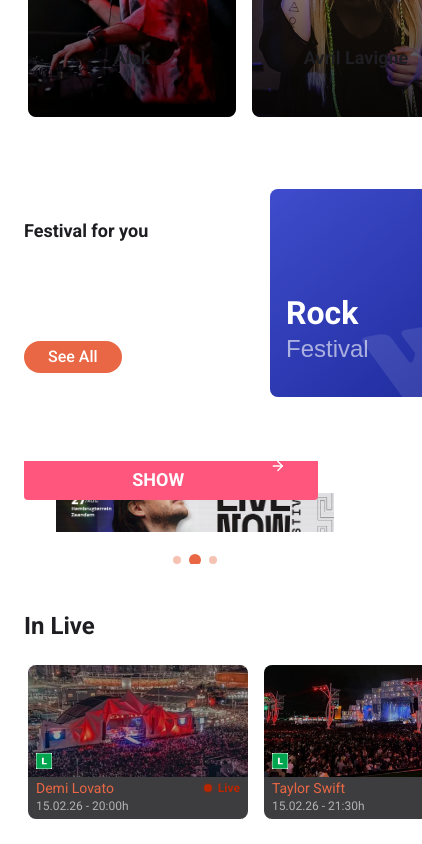
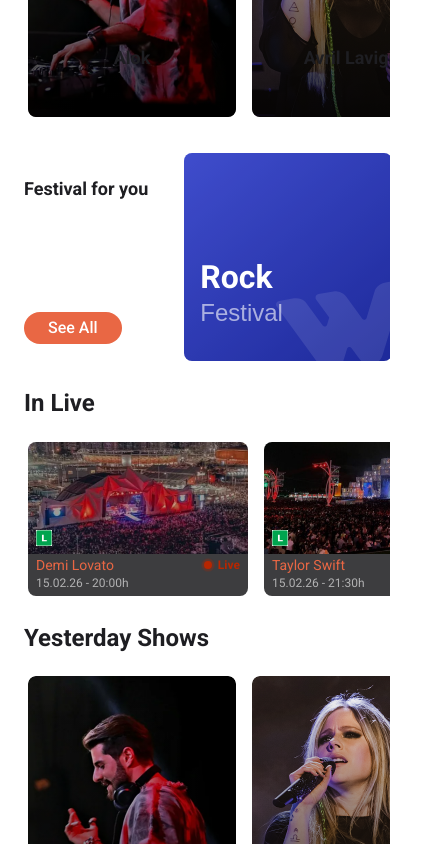
Before and after one commit to joctansilva/fe-next-teste-watch-brasil, a Next.js app: page / in a window 390 px wide. Shown: the part 1156-2000 px from the top of the page, 422 px wide, since content can reach past the window. Built offline with nearby package versions, Linux system fonts and the light colour scheme; a web font is replaced by a local one.

Commit message:
ajsutes mobile

```diff
--- a/app/(features)/(pages)/(home)/components/GenreSection/GenreSection.tsx
+++ b/app/(features)/(pages)/(home)/components/GenreSection/GenreSection.tsx
@@ -14,11 +14,14 @@
     <section className="relative">
       <div className="flex items-center gap-8">
         {/* Coluna Esquerda - Informações */}
-        <div className="relative z-10 flex shrink-0 flex-col justify-center gap-4 bg-background pr-8 h-52">
+        <div className="relative z-10 flex shrink-0 flex-col justify-center gap-4 bg-background  md:pr-8 h-52">
           <Text variant="subtitle" as="h2">
             Festival for you
           </Text>
-          <Text variant="paragraph" className="max-w-xs text-white/80 w-44.5">
+          <Text
+            variant="paragraph"
+            className="max-w-xs text-white/80 w-28 md:w-44.5 text-sm"
+          >
             Explore your favorite genres and discover new rhythms to love!
           </Text>
           <div>
--- a/app/(features)/(pages)/(home)/components/HomePage/HomePage.tsx
+++ b/app/(features)/(pages)/(home)/components/HomePage/HomePage.tsx
@@ -21,7 +21,7 @@
       <Hero />
       {/* Conteúdo da página */}
       <div className="min-h-screen bg-background p-6 md:p-14">
-        <div className="mx-auto max-w-480 space-y-12">
+        <div className="mx-auto max-w-480 space-y-3 md:space-y-12">
           {/* Line Up */}
           <ShowSection
             title="Line Up"
@@ -32,7 +32,11 @@
           {/* Festival for you */}
           <Genre />
           {/* CTA */}
-          <CtaBanner autoPlay slides={banners[0].slides} />
+          <CtaBanner
+            autoPlay
+            slides={banners[0].slides}
+            className="hidden md:flex"
+          />
           {/* In Live */}
           <LiveSection />
           {/* Yesterday Shows*/}
@@ -47,7 +51,11 @@
             adPosition={7}
           />
           {/* CTA 2 */}
-          <CtaBanner autoPlay slides={banners[1].slides} />
+          <CtaBanner
+            autoPlay
+            slides={banners[1].slides}
+            className="hidden md:flex"
+          />
           {/* Watch Again */}
           <ShowSection title="Watch Again" shows={getWatchAgainShows()} />
         </div>
--- a/app/globals.css
+++ b/app/globals.css
@@ -28,6 +28,11 @@
   background: var(--background);
   color: var(--foreground);
   font-family: var(--font-roboto), sans-serif;
+  overflow-x: hidden;
+}
+
+html {
+  overflow-x: hidden;
 }
 
 /* Esconder scrollbar mantendo funcionalidade */
--- a/components/layout/Footer/Footer.tsx
+++ b/components/layout/Footer/Footer.tsx
@@ -5,30 +5,40 @@
   return (
     <footer className="w-full border-t border-white/10 bg-secondary text-neutral-300">
       <div className="mx-auto max-w-480 px-6 py-12 md:px-14">
-        <div className="grid gap-10 md:grid-cols-2 lg:grid-cols-[3fr_1fr]">
-          {/* Left Column - Legal, Social, Links */}
-          <div>
-            {/* Legal Text */}
-            <Text variant="small" className="leading-relaxed text-neutral-400">
+        <div className="flex flex-col gap-6 md:grid md:gap-10 md:grid-cols-2 lg:grid-cols-[3fr_1fr]">
+          <Text
+            variant="small"
+            className="order-1 leading-relaxed text-neutral-400 md:order-0"
+          >
             heck the Parental Guidance Rating © 2024 WarnerMedia Direct Latin
             America, LLC. All rights reserved. Max is used under license.
             <br />© 2024 Globo Comunicação e Participações S.A. All rights
             reserved. Big Brother Brasil is used under license. The trademarks
-              GLOBO®, TV GLOBO®, GLOBO NEWS®, CANAL BRASIL®, SPORTV®,
-              MULTISHOW®, OFF®, GNT®, BIS®, GLOOBINHO®, GLOOB®, VIVA®, MODO
-              VIAGEM®, PREMIERE®, and COMBATE® are properties of Globo
-              Comunicação e Participações S.A.
+            GLOBO®, TV GLOBO®, GLOBO NEWS®, CANAL BRASIL®, SPORTV®, MULTISHOW®,
+            OFF®, GNT®, BIS®, GLOOBINHO®, GLOOB®, VIVA®, MODO VIAGEM®,
+            PREMIERE®, and COMBATE® are properties of Globo Comunicação e
+            Participações S.A.
             <br />© 2024 NBCUniversal. All rights reserved. The Universal,
             Studio Universal, and USA Network trademarks are properties of
             NBCUniversal.
             <br />© 2024 Telecine Programação De Filmes Ltda. All rights
             reserved. The registered trademarks TELECINE® and MEGAPIX® are
-              properties of Telecine Programação De Filmes Ltda.Paramount+ ©
-              2024 Paramount. All rights reserved.{" "}
+            properties of Telecine Programação De Filmes Ltda.Paramount+ © 2024
+            Paramount. All rights reserved.{" "}
           </Text>
 
-            {/* Social Icons */}
-            <div className="mt-6 flex items-center h-10 gap-8 text-neutral-400">
+          <div className="order-2 flex justify-center md:order-0 md:justify-start lg:justify-end">
+            <Image src="/logo.svg" width={160} height={10} alt="img" />
+          </div>
+
+          <Text
+            variant="paragraph"
+            className="order-3 text-center text-xs text-neutral-500 md:order-0 md:text-left lg:text-right"
+          >
+            © 2024 Watch Brasil. All rights reserved{" "}
+          </Text>
+
+          <div className="order-4 flex items-center justify-center h-10 gap-8 text-neutral-400 md:order-0 md:justify-start">
             <Icon name="youtube" size={24} />
             <Icon name="linkedin" size={24} />
             <Icon name="instagram" size={24} />
@@ -37,27 +47,15 @@
             <Icon name="twitter" size={24} />
           </div>
 
-            {/* Footer Links */}
-            <div className="mt-8 flex flex-wrap gap-6 text-sm">
+          <div className="order-5 flex justify-center gap-4 md:order-0 md:justify-start lg:justify-end">
+            <Image src="/gplay.png" width={135} height={10} alt="img" />
+            <Image src="/applestore.png" width={135} height={10} alt="img" />
+          </div>
+
+          <div className="order-6 flex flex-wrap justify-center gap-6 text-sm md:order-0 md:justify-start">
             <a className="cursor-pointer">About Labs Festival</a>
             <a className="cursor-pointer">Terms of use and privacy</a>
             <a className="cursor-pointer">Send feedback</a>
-            </div>
-          </div>
-
-          {/* Right Column - Logo, Copyright, Stores */}
-          <div className="flex flex-col items-start gap-6 lg:items-end">
-            <Image src="/logo.svg" width={160} height={10} alt="img" />
-
-            <Text variant="paragraph" className="text-xs text-neutral-500">
-              © 2024 Watch Brasil. All rights reserved{" "}
-            </Text>
-
-            {/* App Stores */}
-            <div className="flex gap-4">
-              <Image src="/gplay.png" width={135} height={10} alt="img" />
-              <Image src="/applestore.png" width={135} height={10} alt="img" />
-            </div>
           </div>
         </div>
       </div>
--- a/components/ui/CtaBanner/CtaBanner.tsx
+++ b/components/ui/CtaBanner/CtaBanner.tsx
@@ -23,7 +23,7 @@
   return (
     <div
       className={cn(
-        "relative w-full aspect-1328/400 overflow-hidden bg-white",
+        "relative w-full aspect-[3/2] overflow-hidden bg-white md:aspect-1328/400",
         className,
       )}
     >
@@ -32,7 +32,7 @@
           <div
             key={index}
             className={cn(
-              "absolute inset-8 lg:bottom-10 md:bottom-0 transition-opacity duration-500",
+              "absolute inset-4 bottom-12 transition-opacity duration-500 md:inset-8 md:bottom-10 lg:bottom-10",
               currentSlide === index ? "opacity-100" : "opacity-0",
             )}
           >
@@ -41,7 +41,7 @@
               alt={slide.alt}
               fill
               className="object-cover object-center"
-              sizes="(max-width: 1920px) 100vw, 1920px"
+              sizes="(max-width: 768px) 100vw, (max-width: 1920px) 100vw, 1920px"
               priority={index === 0}
             />
           </div>
@@ -52,7 +52,8 @@
         <button
           key={`btn-${index}`}
           className={cn(
-            "absolute right-[48px] bottom-[64px] rounded px-8 py-1.5 font-extrabold text-lg text-white transition-opacity duration-500 flex flex-row gap-2.5 items-center cursor-pointer",
+            "absolute bottom-14 left-1/2 -translate-x-1/2 rounded px-4 py-1 text-sm font-extrabold text-white transition-opacity duration-500 flex flex-row gap-1.5 items-center cursor-pointer",
+            "md:left-auto md:right-[48px] md:bottom-[64px] md:translate-x-0 md:px-8 md:py-1.5 md:text-lg md:gap-2.5",
             "hover:opacity-90",
             currentSlide === index
               ? "opacity-100"
@@ -66,7 +67,7 @@
       ))}
 
       {showPagination && (
-        <div className="absolute bottom-0 left-0 right-0 flex h-[8%] items-center justify-center ">
+        <div className="absolute bottom-0 left-0 right-0 flex h-10 items-center justify-center md:h-[8%]">
           <Pagination
             totalSlides={slides.length}
             currentSlide={currentSlide}
```
Lines whose indentation alone changed are shown as unchanged.
